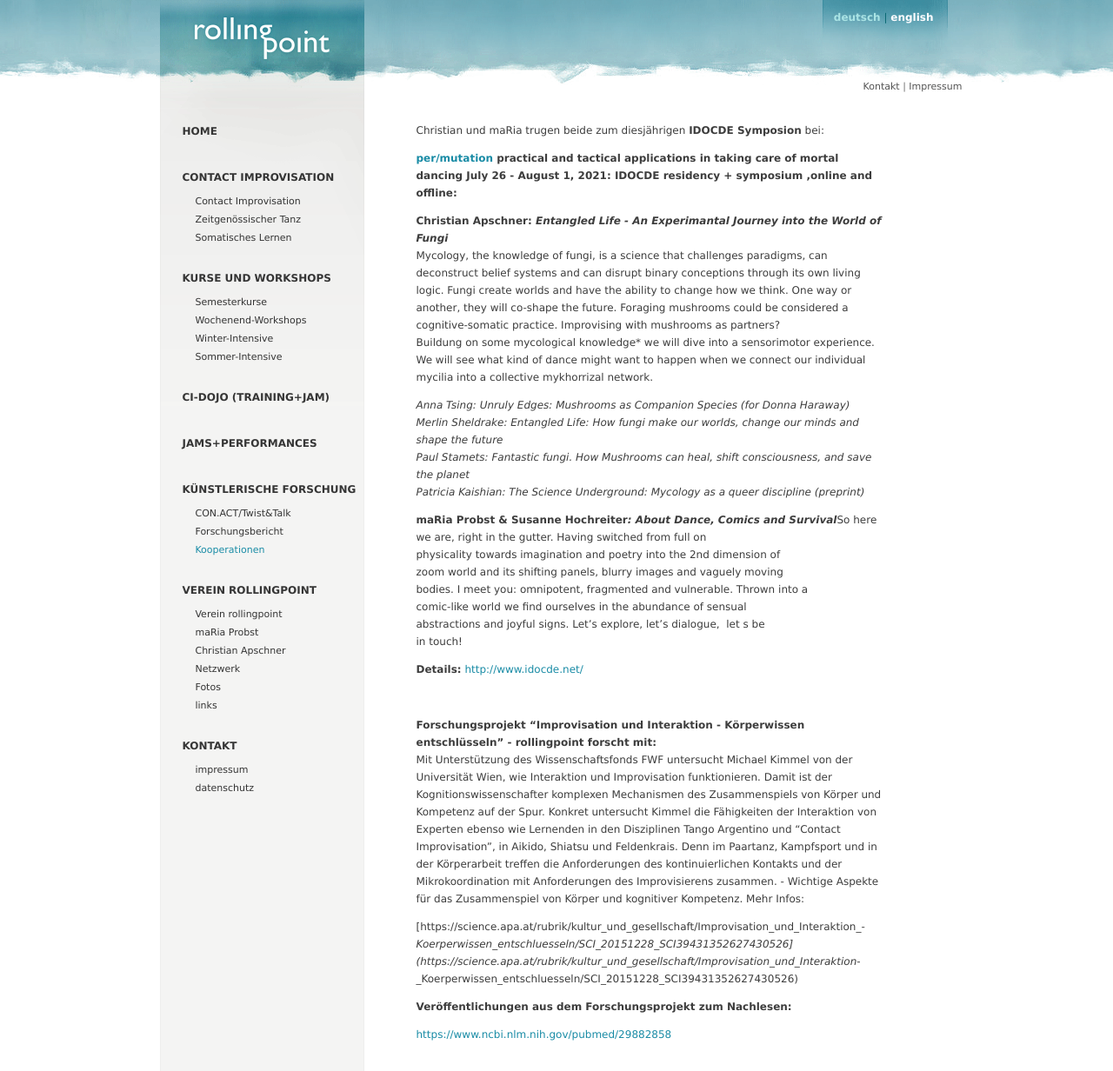
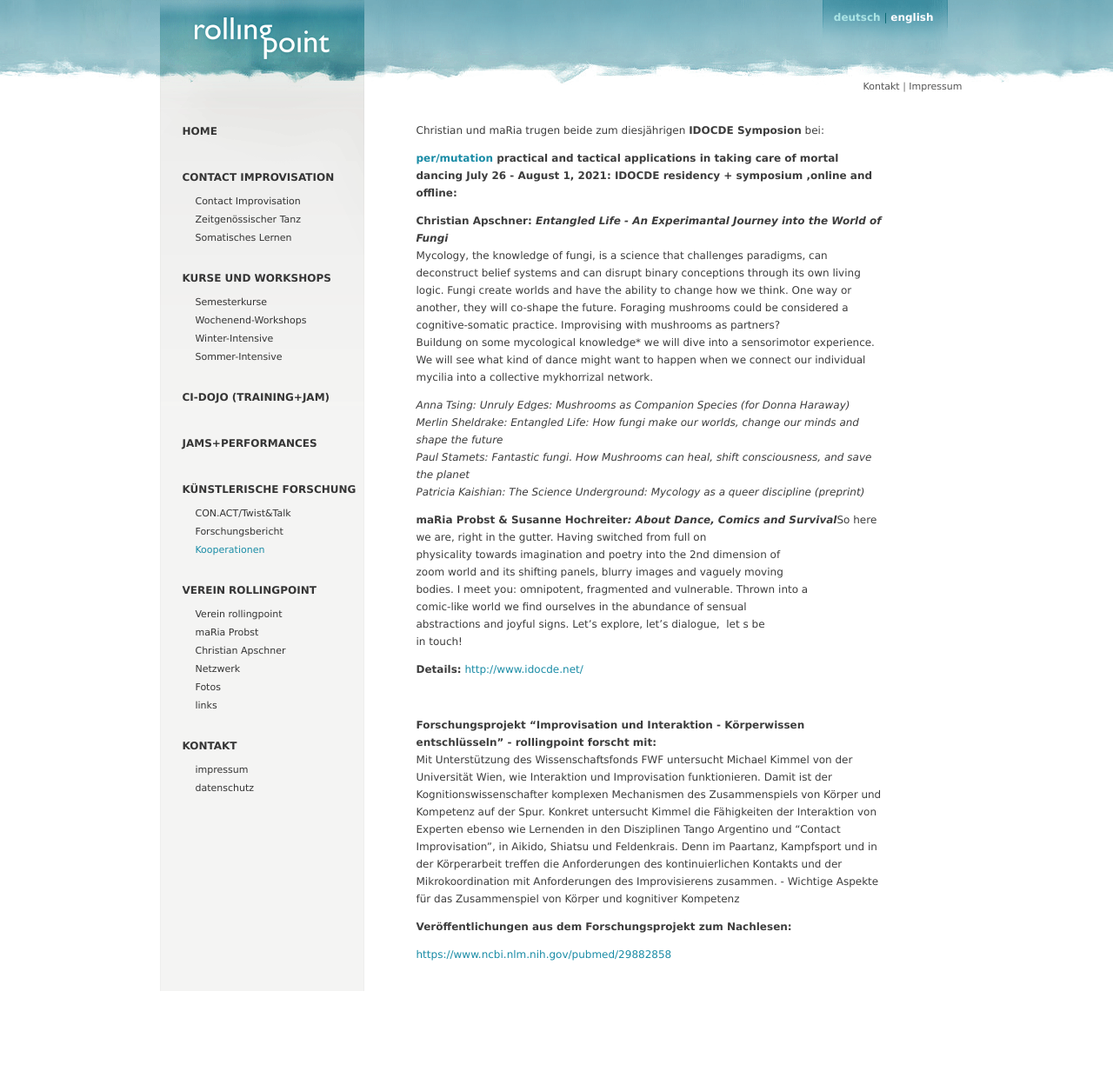
Before and after one commit to manulari/rollingpointat, a Jekyll site: the page built from _all_pages/koop.md, in a window 1280 px wide. Shown: the whole page at 87% size. Built offline with Jekyll 4.4.1, drawn with Linux system fonts in a browser that asks for light colours; after the commit the page ends 1140 px from its top, so only the background shows below that.

Commit message:
Update page “koop”

```diff
--- a/_all_pages/koop.md
+++ b/_all_pages/koop.md
@@ -25,14 +25,10 @@ in touch!
 
 **Details:** <http://www.idocde.net/>
 
-
-
 **&nbsp;**
 
 **Forschungsprojekt "Improvisation und Interaktion - Körperwissen entschlüsseln" - rollingpoint forscht mit:**\
-Mit Unterstützung des Wissenschaftsfonds FWF untersucht Michael Kimmel von der Universität Wien, wie Interaktion und Improvisation funktionieren. Damit ist der Kognitionswissenschafter komplexen Mechanismen des Zusammenspiels von Körper und Kompetenz auf der Spur. Konkret untersucht Kimmel die Fähigkeiten der Interaktion von Experten ebenso wie Lernenden in den Disziplinen Tango Argentino und "Contact Improvisation", in Aikido, Shiatsu und Feldenkrais. Denn im Paartanz, Kampfsport und in der Körperarbeit treffen die Anforderungen des kontinuierlichen Kontakts und der Mikrokoordination mit Anforderungen des Improvisierens zusammen. - Wichtige Aspekte für das Zusammenspiel von Körper und kognitiver Kompetenz. Mehr Infos:
-
-[https://science.apa.at/rubrik/kultur_und_gesellschaft/Improvisation_und\_Interaktion\_-_Koerperwissen_entschluesseln/SCI_20151228_SCI39431352627430526](https://science.apa.at/rubrik/kultur_und_gesellschaft/Improvisation_und_Interaktion_-_Koerperwissen_entschluesseln/SCI_20151228_SCI39431352627430526)
+Mit Unterstützung des Wissenschaftsfonds FWF untersucht Michael Kimmel von der Universität Wien, wie Interaktion und Improvisation funktionieren. Damit ist der Kognitionswissenschafter komplexen Mechanismen des Zusammenspiels von Körper und Kompetenz auf der Spur. Konkret untersucht Kimmel die Fähigkeiten der Interaktion von Experten ebenso wie Lernenden in den Disziplinen Tango Argentino und "Contact Improvisation", in Aikido, Shiatsu und Feldenkrais. Denn im Paartanz, Kampfsport und in der Körperarbeit treffen die Anforderungen des kontinuierlichen Kontakts und der Mikrokoordination mit Anforderungen des Improvisierens zusammen. - Wichtige Aspekte für das Zusammenspiel von Körper und kognitiver Kompetenz
 
 **Veröffentlichungen aus dem Forschungsprojekt zum Nachlesen:**
 
```
